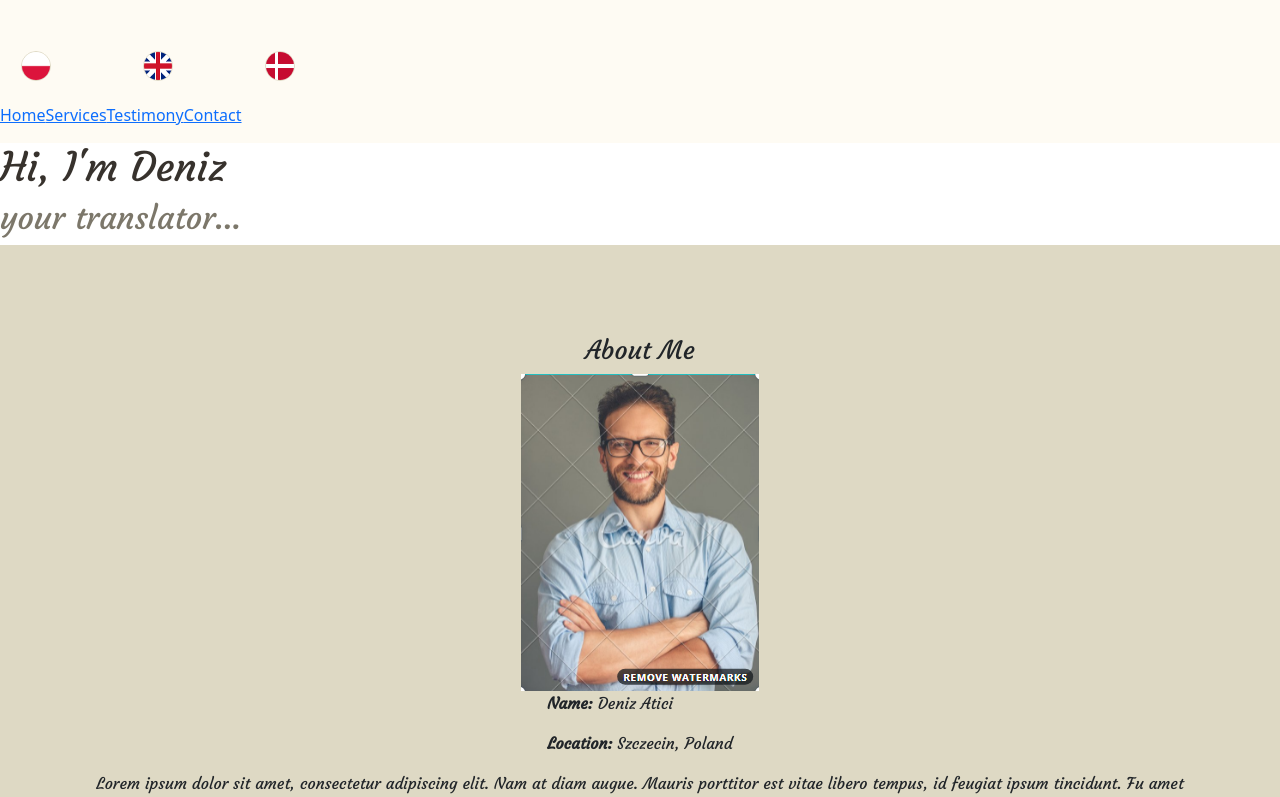
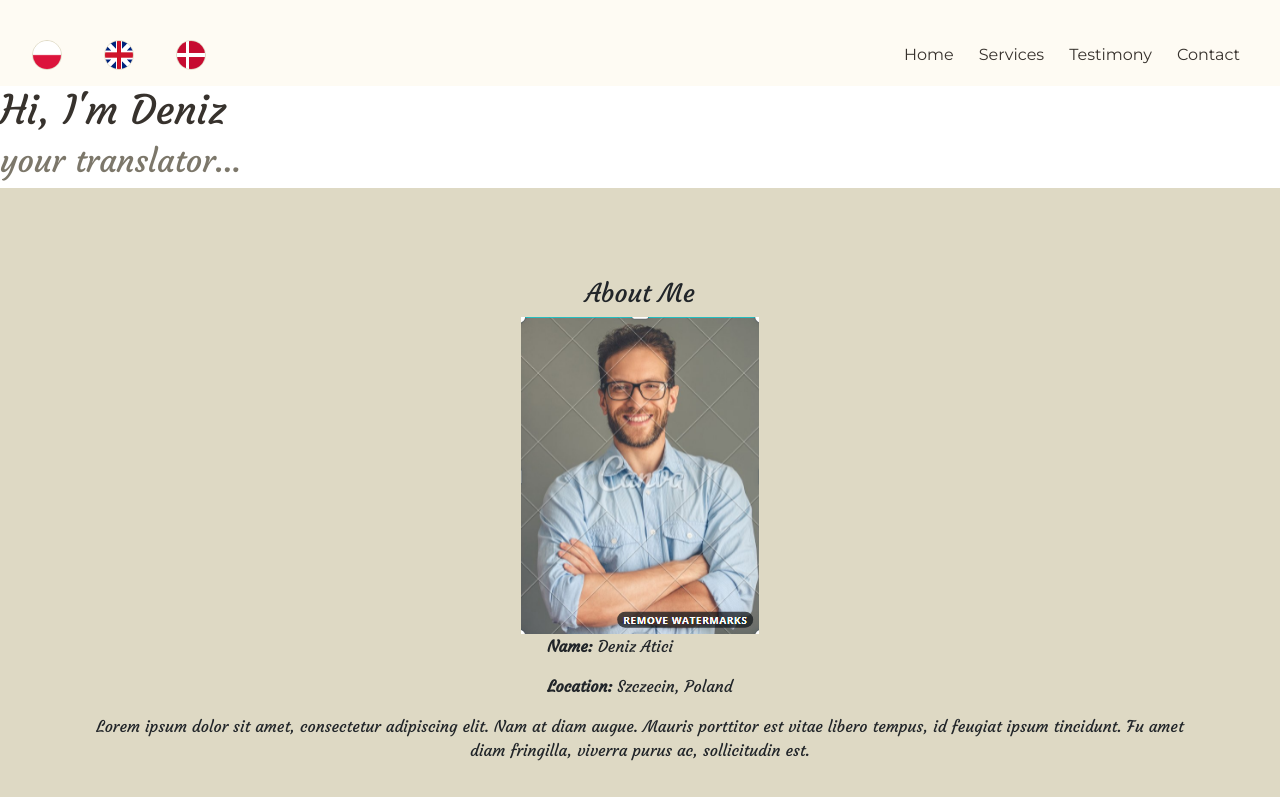
Before and after one commit to saki1994/translation-profile, a React (Create React App) app: page / in a window 1280 px wide. Shown: the top 797 px of the page. Built offline with nearby package versions, Linux system fonts and the light colour scheme.

Commit message:
styling navbar desktop

```diff
--- a/src/App.js
+++ b/src/App.js
@@ -10,9 +10,7 @@
 function App() {
   return (
     <>
-        <nav>
           <Navbar />
-        </nav>
 
         <header>
           <Home />
--- a/src/components/Navbar.js
+++ b/src/components/Navbar.js
@@ -3,13 +3,13 @@
 import polishFlag from "../images/pl-flag.png";
 import britishFlag from "../images/gb-flag.png";
 import danishFlag from "../images/dk-flag.png";
-import { Box, List } from "@mui/material";
+import { List } from "@mui/material";
 import NavFlag from "./navbar/NavFlag.js";
 import NavLink from "./navbar/NavLink.js";
 
 const Navbar = () => {
   return (
-    <Box className="navbar nav-mobile">
+    <nav id="navbar" className="navbar nav-mobile">
       <List className="languages">
         <NavFlag photo={polishFlag} alt="polish-flag" />
         <NavFlag photo={britishFlag} alt="british-flag" />
@@ -21,7 +21,7 @@
         <NavLink link="#testimony" text="Testimony" />
         <NavLink link="#contact" text="Contact" />
       </List>
-    </Box>
+    </nav>
   );
 };
 
--- a/src/stylesheet/Navbar/Navbar.scss
+++ b/src/stylesheet/Navbar/Navbar.scss
@@ -1,22 +1,21 @@
 @import "../variables";
 
-nav {
+#navbar {
   @include display(flex, row);
-  padding-top: 30px;
   background-color: $bg-color;
+  font-family: $text-font;
+  padding: 1.5rem 1rem 0 1rem;
+  position: sticky;
+  top: 0;
 
   ul {
-    margin: 0;
-    padding: 0;
-
     li {
       list-style-type: none;
     }
 
     &:first-child {
-      padding: 1%;
       justify-content: center;
-      @include display(flex, row, 60px);
+      @include display(flex, row, 10px);
 
       img {
         @include img-size(30px, 30px);
@@ -25,10 +24,24 @@
       }
     }
   }
+  .nav-links {
+    @include display(flex, row, 25px);
+    padding-right: 1.5em;
+
+    a {
+      color: #37322d;
+      text-decoration: none;
+      cursor: pointer;
+
+      &:hover {
+        color: #7c776a;
+      }
+    }
+  }
 }
 
 @media (max-width: 700px) {
-  .navbar {
+  #navbar {
     @include display(flex, column, 30px);
     z-index: 1;
 
```
Also changed, not shown: 1 other file (tests, documents, lock files or other folders).
